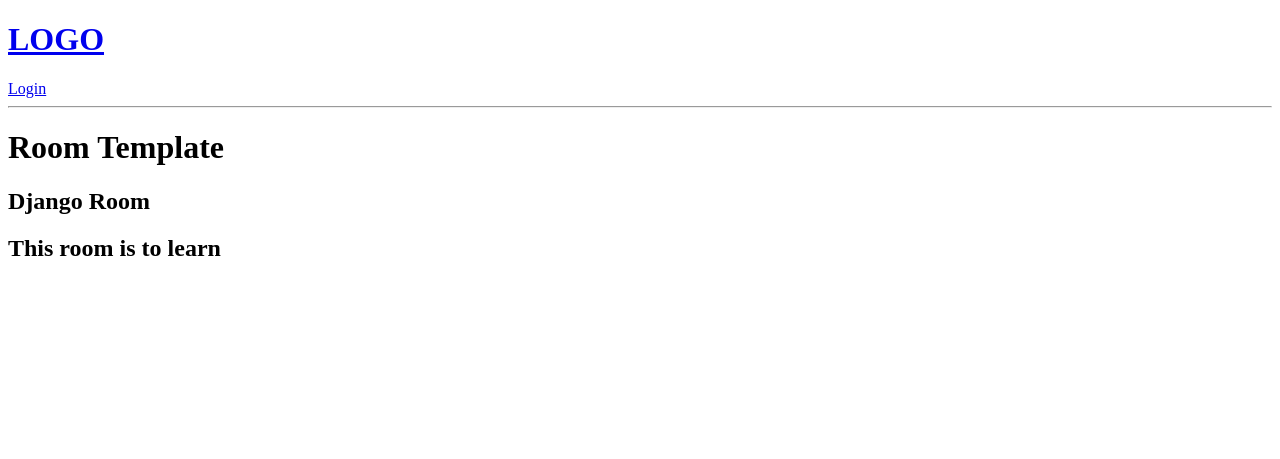
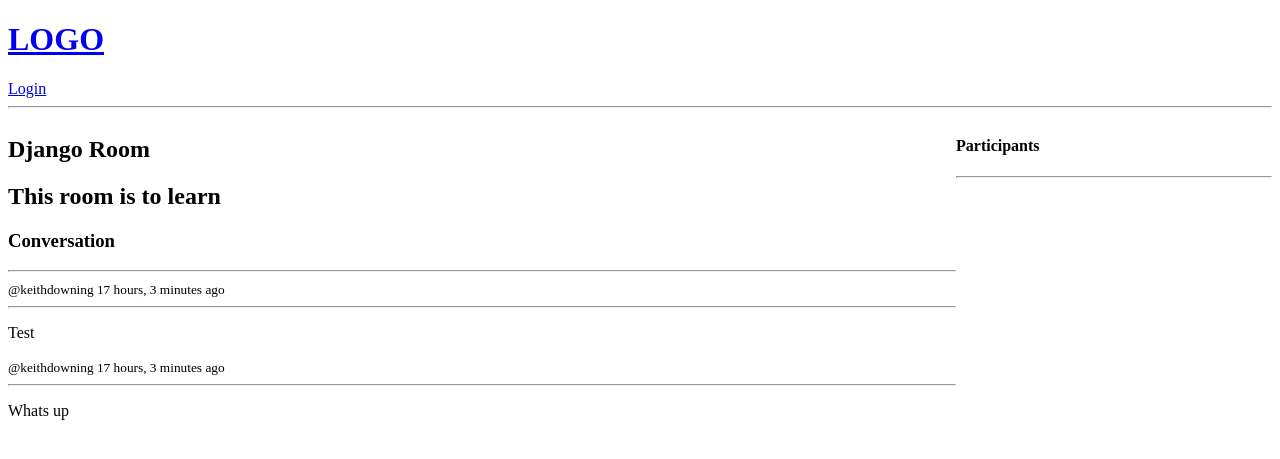
Before and after one commit to kadowning1/djangoTutorial, a Django app: page /room/5 in a window 1280 px wide. Shown: the top 459 px of the page. Run offline with Django 4.2, Linux system fonts and the light colour scheme; data comes from the database, SQL or seed files in the repository; both versions use the stored data as it was after the commit.

Commit message:
added functions

```diff
--- a/base/models.py
+++ b/base/models.py
@@ -16,7 +16,7 @@ class Room(models.Model):
   topic= models.ForeignKey(Topic, on_delete=models.SET_NULL, null=True)
   name = models.CharField(max_length=200)
   description = models.TextField(null=True, blank=True)
-  # participants = models
+  participants = models.ManyToManyField(User, related_name='participants', blank=True)
   updated = models.DateTimeField(auto_now=True)
   created = models.DateTimeField(auto_now_add=True)
 
--- a/base/templates/base/room.html
+++ b/base/templates/base/room.html
@@ -1,9 +1,43 @@
 {% extends 'main.html' %}
 {% block content %}
+<style>
+  .room-container {
+    display: grid;
+    grid-template-columns: 3fr 1fr;
+  }
+</style>
 
-<h1>Room Template</h1>
+<div class='room-container'>
+  <div>
+    <h2>{{room.name}}</h2>
 
-<h2>{{room.name}}</h2>
-<h2>{{room.description}}</h2>
+    <h2>{{room.description}}</h2>
 
+    <div class="comment-wrapper">
+      <h3>Conversation</h3>
+      <hr>
+
+      {% for message in room_messages %}
+      <div>
+        <small>@{{message.user}} {{message.created|timesince}} ago </small>
+        <hr>
+        <p>{{message.body}}</p>
+      </div>
+      {% endfor %}
+    </div>
+
+    {% if request.user.is_authenticated %}
+    <div class="comment-form">
+      <form method='POST' action="">
+        {% csrf_token %}
+        <input type='text' name='body' placeholder="Write your message here">
+      </form>
+    </div>
+    {% endif %}
+  </div>
+  <div>
+    <h4>Participants</h4>
+    <hr>
+  </div>
+</div>
 {% endblock content %}
--- a/base/views.py
+++ b/base/views.py
@@ -9,7 +9,7 @@ from django.contrib.auth import authenticate, login, logout
 
 # Create your views here.
 
-from .models import Room, Topic
+from .models import Room, Topic, Message
 from .forms import RoomForm
 
 # rooms = [
@@ -31,7 +31,6 @@ from .forms import RoomForm
 def loginPage(request):
     page = 'login'
 
-
     if request.user.is_authenticated:
         return redirect('home')
     if request.method == 'POST':
@@ -51,7 +50,7 @@ def loginPage(request):
         else:
             messages.error(request, "username/password does not exist")
 
-    context = {'page' : page}
+    context = {'page': page}
     return render(request, 'base/login_register.html', context)
 
 
@@ -59,12 +58,13 @@ def logoutUser(request):
     logout(request)
     return redirect('home')
 
+
 def registerUser(request):
     # page = 'register'
     form = UserCreationForm()
     context = {'form': form}
-    if request.method=="POST":
-        form= UserCreationForm(request.POST)
+    if request.method == "POST":
+        form = UserCreationForm(request.POST)
         if form.is_valid():
             user = form.save(commit=False)
             user.username = user.username.lower()
@@ -74,7 +74,7 @@ def registerUser(request):
         else:
             messages.error(request, 'An Error occured during registration')
 
-    return render (request, 'base/login_register.html', context )
+    return render(request, 'base/login_register.html', context)
 
 
 def home(request):
@@ -94,7 +94,16 @@ def home(request):
 def room(request, pk):
 
     room = Room.objects.get(id=pk)
-    context = {'room': room}
+    room_messages = room.message_set.all().order_by('-created')
+
+    if request.method == "POST":
+        message = Message.objects.create(
+            user=request.user,
+            room=room,
+            body=request.POST.get('body')
+        )
+        return redirect('room', pk=room.id)
+    context = {'room': room, 'room_messages': room_messages}
     return render(request, 'base/room.html', context)
 
 
```
Also changed, not shown: base/migrations/0003_alter_room_options_room_participants.py (added), db.sqlite3.
